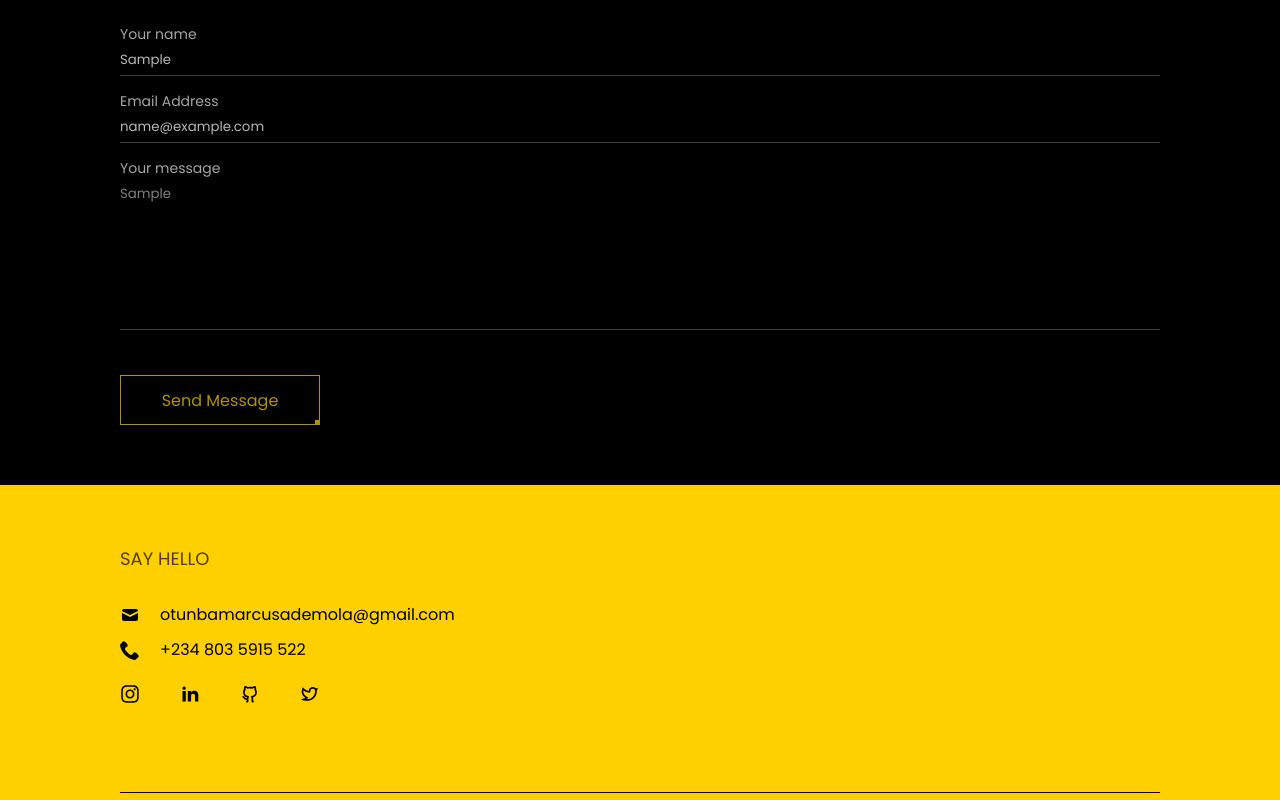
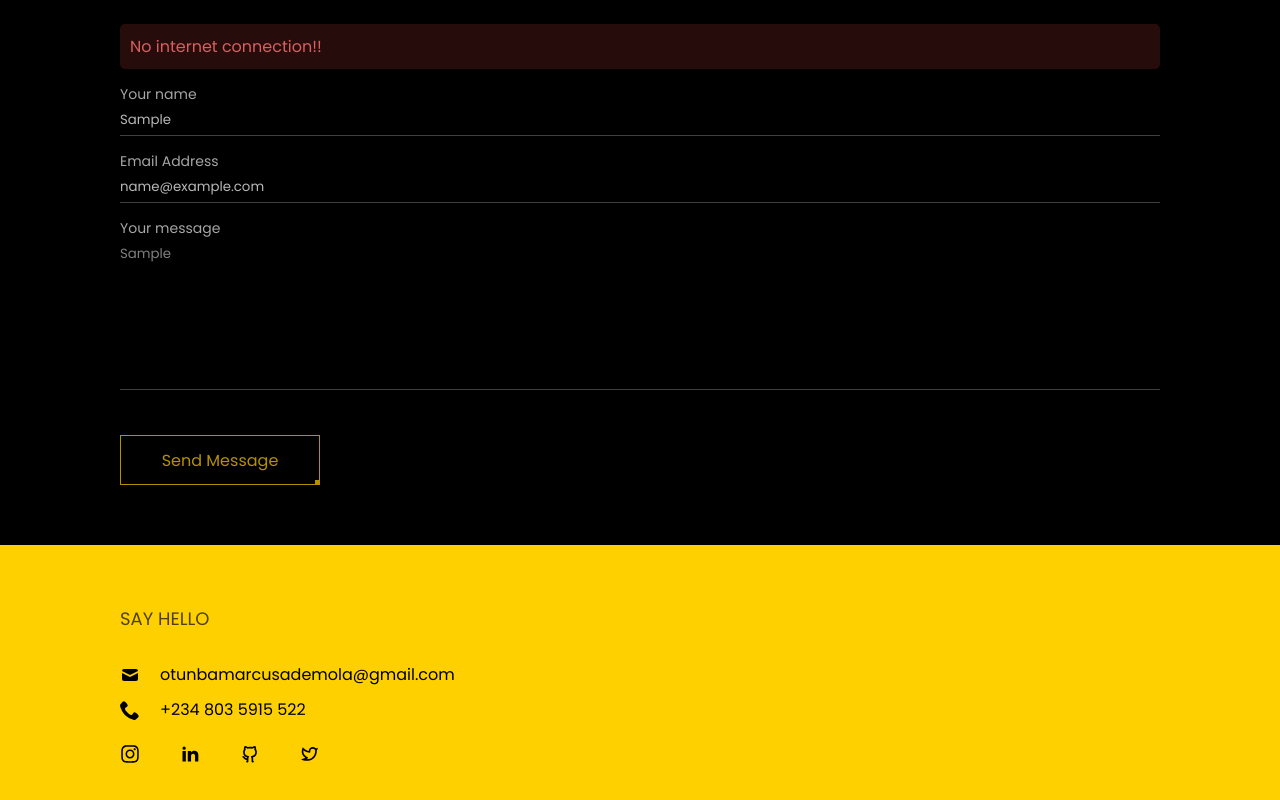
Before and after one commit to devmarcuz/Otunba-Portfolio, a React (Create React App) app: page / in a window 1280 px wide. Both pictures are taken after typing "Sample", "name@example.com", "Sample" into the empty fields and a click on the button "Send Message". Shown: the part 2935-3735 px from the top of the page. Built offline with nearby package versions, Linux system fonts and the light colour scheme; no server answers.

Commit message:
added email integrations

```diff
--- a/src/components/Contact.js
+++ b/src/components/Contact.js
@@ -1,9 +1,15 @@
 import React, { useState } from "react";
 import isEmpty from "validator/lib/isEmpty";
 import { useSelector, useDispatch } from "react-redux";
-import { errorMessage, clearMessage } from "../redux/actions/messageAction";
+import {
+  errorMessage,
+  clearMessage,
+  successMessage,
+} from "../redux/actions/messageAction";
 import "../css/Contact.css";
 import { ErrorMessage, SuccessMessage } from "./Message";
+import axios from "axios";
+import isEmail from "validator/lib/isEmail";
 
 const Contact = () => {
   const [formData, setFormData] = useState({
@@ -28,6 +34,8 @@ const Contact = () => {
       setFormData({ ...formData, textValue: "" });
     }
   };
+
+  const api = "https://otunba-portfolio-backend.onrender.com";
 
   const contactArea = (e) => {
     if (!e.target.classList.contains("text-area")) {
@@ -100,19 +108,58 @@ const Contact = () => {
       setBorderError2(true);
       setBorderError3(true);
     }
+
     if (isEmpty(name)) {
       setBorderError1(true);
     }
-    if (isEmpty(email)) {
+
+    if (isEmpty(email) || !isEmail(email)) {
       setBorderError2(true);
     }
+
+    if (!isEmail(email) && !isEmpty(email)) {
+      dispatch(errorMessage("Invalid Email"));
+      // dispatch(successMessage("sucess"));
+    }
+
     if (isEmpty(textValue)) {
       setBorderError3(true);
     }
+
     if (!isEmpty(name) && !isEmpty(email) && !isEmpty(textValue)) {
       setBorderError1(false);
       setBorderError2(false);
       setBorderError3(false);
+    }
+
+    if (
+      !isEmpty(name) &&
+      !isEmpty(email) &&
+      !isEmpty(textValue) &&
+      isEmail(email)
+    ) {
+      axios
+        .post(`${api}/send-email`, { name, email, textValue })
+        .then((res) => {
+          setFormData({ ...formData, name: "", email: "", textValue: "" });
+          dispatch(successMessage("Message succefully sent!!!"));
+        })
+        .catch((err) => {
+          if (!err.response) {
+            return dispatch(errorMessage("No internet connection!!"));
+          }
+
+          if (err.response.data.error) {
+            return dispatch(errorMessage(err.response.data.error));
+          } else if (
+            err.response.statusText === "Internal Server Error" ||
+            err.response.data.error === "getaddrinfo ENOTFOUND api.mailgun.net"
+          ) {
+            return dispatch(errorMessage("Try again later!!!"));
+          } else {
+            return dispatch(errorMessage("No internet connection!!"));
+          }
+        });
     }
   };
 
--- a/src/css/ErrorMessage.css
+++ b/src/css/ErrorMessage.css
@@ -1,9 +1,17 @@
 .error-message {
-  color: rgb(168, 0, 0);
-  padding-bottom: 15px;
+  color: rgb(214, 95, 95);
+  margin-bottom: 15px;
+  width: 100%;
+  background: rgba(255, 79, 79, 0.151);
+  padding: 10px;
+  border-radius: 5px;
 }
 
 .success-message {
-  color: rgb(6, 173, 0);
-  padding-bottom: 15px;
+  color: rgb(2, 143, 0);
+  margin-bottom: 15px;
+  width: 100%;
+  background: rgba(139, 255, 168, 0.082);
+  padding: 10px;
+  border-radius: 5px;
 }/*# sourceMappingURL=ErrorMessage.css.map */
--- a/src/css/ErrorMessage.scss
+++ b/src/css/ErrorMessage.scss
@@ -1,9 +1,17 @@
 .error-message {
-  color: rgb(168, 0, 0);
-  padding-bottom: 15px;
+  color: rgb(214, 95, 95);
+  margin-bottom: 15px;
+  width: 100%;
+  background: rgba(255, 79, 79, 0.151);
+  padding: 10px;
+  border-radius: 5px;
 }
 
 .success-message {
-  color: rgb(6, 173, 0);
-  padding-bottom: 15px;
+  color: rgb(2, 143, 0);
+  margin-bottom: 15px;
+  width: 100%;
+  background: rgba(139, 255, 168, 0.082);
+  padding: 10px;
+  border-radius: 5px;
 }
```
Also changed, not shown: 1 other file (tests, documents, lock files or other folders).
